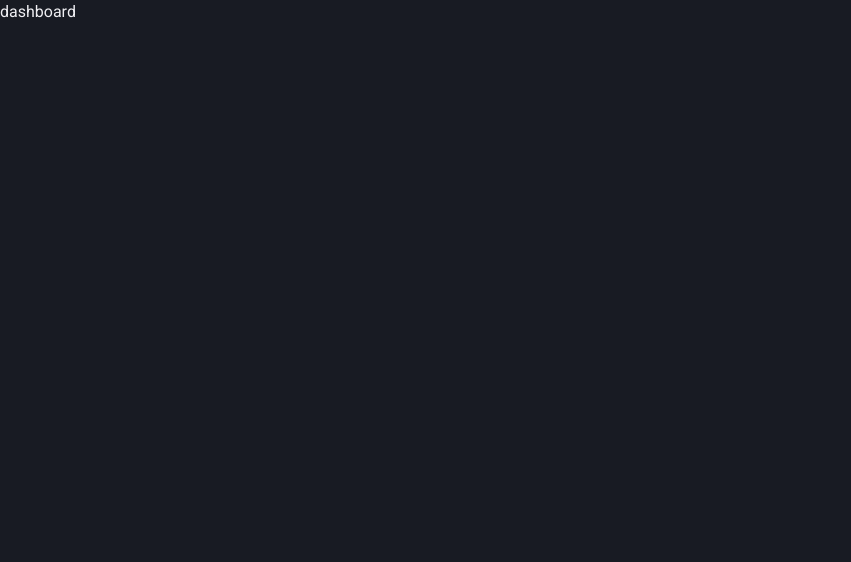
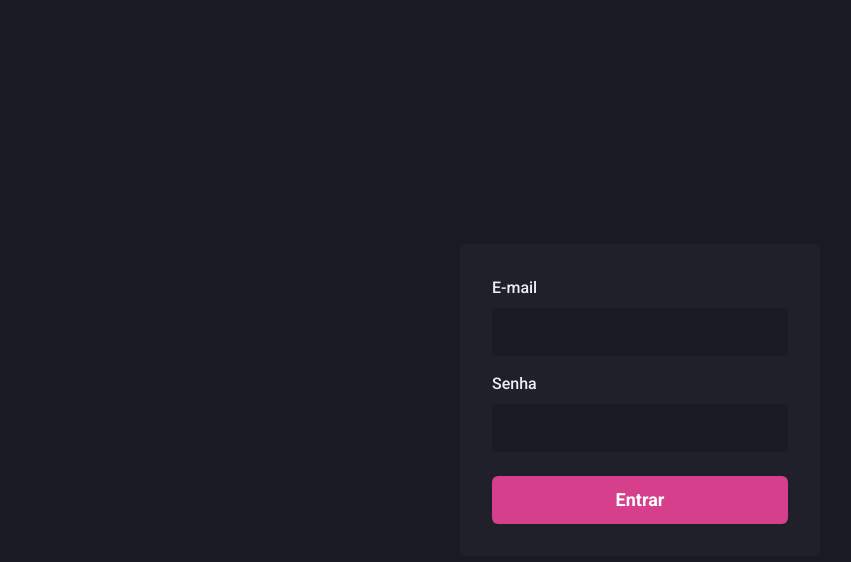
Before and after one commit to gustavosilvaf/study-dashboard, a Next.js app: page / in a window 1280 px wide. Shown: the top 562 px of the page, without its empty margins (0-851 px from the left). Built offline with nearby package versions, Linux system fonts and the light colour scheme.

Commit message:
Created login page

```diff
--- a/src/pages/_document.tsx
+++ b/src/pages/_document.tsx
@@ -1,20 +1,22 @@
-import Document, {Head, Html, NextScript, Main} from "next/document";
+import Document, { Head, Html, NextScript, Main } from "next/document";
 
 export default class MyDocument extends Document {
   render() {
     return (
       <Html>
         <Head>
-                    <link rel="preconnect" href="https://fonts.googleapis.com"/>
-                    <link rel="preconnect" href="https://fonts.gstatic.com" crossOrigin/>
-                    <link href="https://fonts.googleapis.com/css2?family=Roboto:wght@400;500;700&display=swap"
-                          rel="stylesheet"/>
+          <link rel="preconnect" href="https://fonts.googleapis.com" />
+          <link rel="preconnect" href="https://fonts.gstatic.com" />
+          <link
+            href="https://fonts.googleapis.com/css2?family=Roboto:wght@400;500;700&display=swap"
+            rel="stylesheet"
+          />
         </Head>
         <body>
-                <Main/>
-                <NextScript/>
+          <Main />
+          <NextScript />
         </body>
       </Html>
-        )
+    );
   }
 }
--- a/src/pages/index.tsx
+++ b/src/pages/index.tsx
@@ -1,7 +1,60 @@
-import Head from 'next/head'
+import {
+  Button,
+  Flex,
+  Input,
+  Stack,
+  FormLabel,
+  FormControl,
+} from "@chakra-ui/react";
 
 export default function Home() {
   return (
-    <h1>dashboard</h1>
-  )
+    <Flex w="100vw" h="100vh" align="center" justify="center">
+      <Flex
+        as="form"
+        width="100%"
+        maxW={360}
+        bg="gray.800"
+        p={8}
+        borderRadius={8}
+        flexDir="column"
+      >
+        <Stack spacing="4">
+          <FormControl>
+            <FormLabel htmlFor="email">E-mail</FormLabel>
+            <Input
+              id="email"
+              name="email"
+              type="email"
+              focusBorderColor="pink.500"
+              bgColor="gray.900"
+              variant="filled"
+              _hover={{
+                bgColor: "gray.900",
+              }}
+              size="lg"
+            />
+          </FormControl>
+          <FormControl>
+            <FormLabel htmlFor="password">Senha</FormLabel>
+            <Input
+              id="password"
+              name="password"
+              type="password"
+              focusBorderColor="pink.500"
+              bgColor="gray.900"
+              variant="filled"
+              _hover={{
+                bgColor: "gray.900",
+              }}
+              size="lg"
+            />
+          </FormControl>
+        </Stack>
+        <Button type="submit" mt="6" colorScheme="pink" size="lg">
+          Entrar
+        </Button>
+      </Flex>
+    </Flex>
+  );
 }
```
Also changed, not shown: 1 other file (tests, documents, lock files or other folders). Lines whose indentation alone changed are shown as unchanged.
